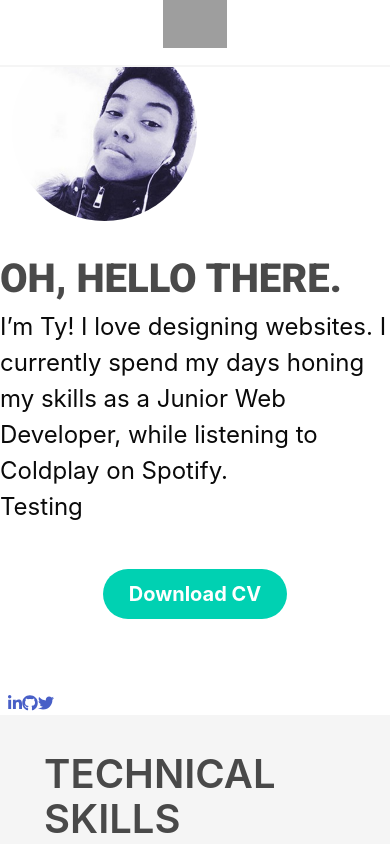
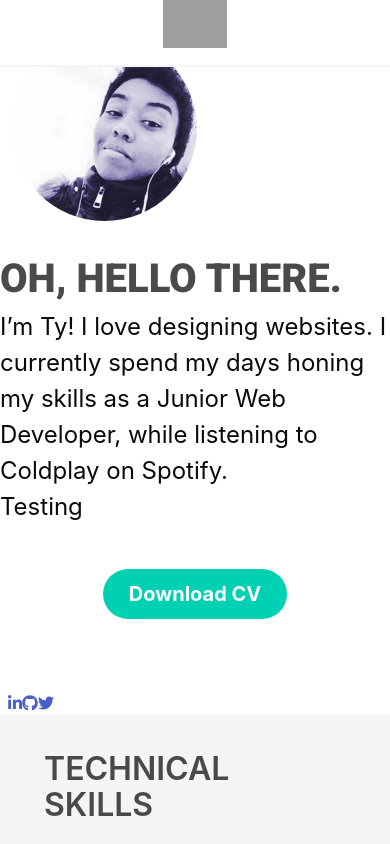
Before and after one commit to tyebanks/react-portfolio, a React (Create React App) app: page / in a window 390 px wide. Shown: the top 844 px of the page. Built offline with nearby package versions, Linux system fonts and the light colour scheme; grey boxes are pictures that could not be loaded.

Commit message:
making title smaller on mobile

```diff
--- a/src/sections/Skills.js
+++ b/src/sections/Skills.js
@@ -11,7 +11,7 @@ class Skills extends Component {
         <div className="section hero is-light">
         <div className="container is-fluid">
         <div className= "columns has-text-left-touch">
-            <div id="skills" className="level-item is-mobile is-full-mobile title is-size-2-mobile is-size-1-tablet">
+            <div id="skills" className="level-item is-mobile is-half-mobile title is-size-3-mobile is-size-1-tablet">
                 {heading}
             </div>
             <div className="custom-subheading is-size-5-mobile pl-6 column is-half-mobile">
```
